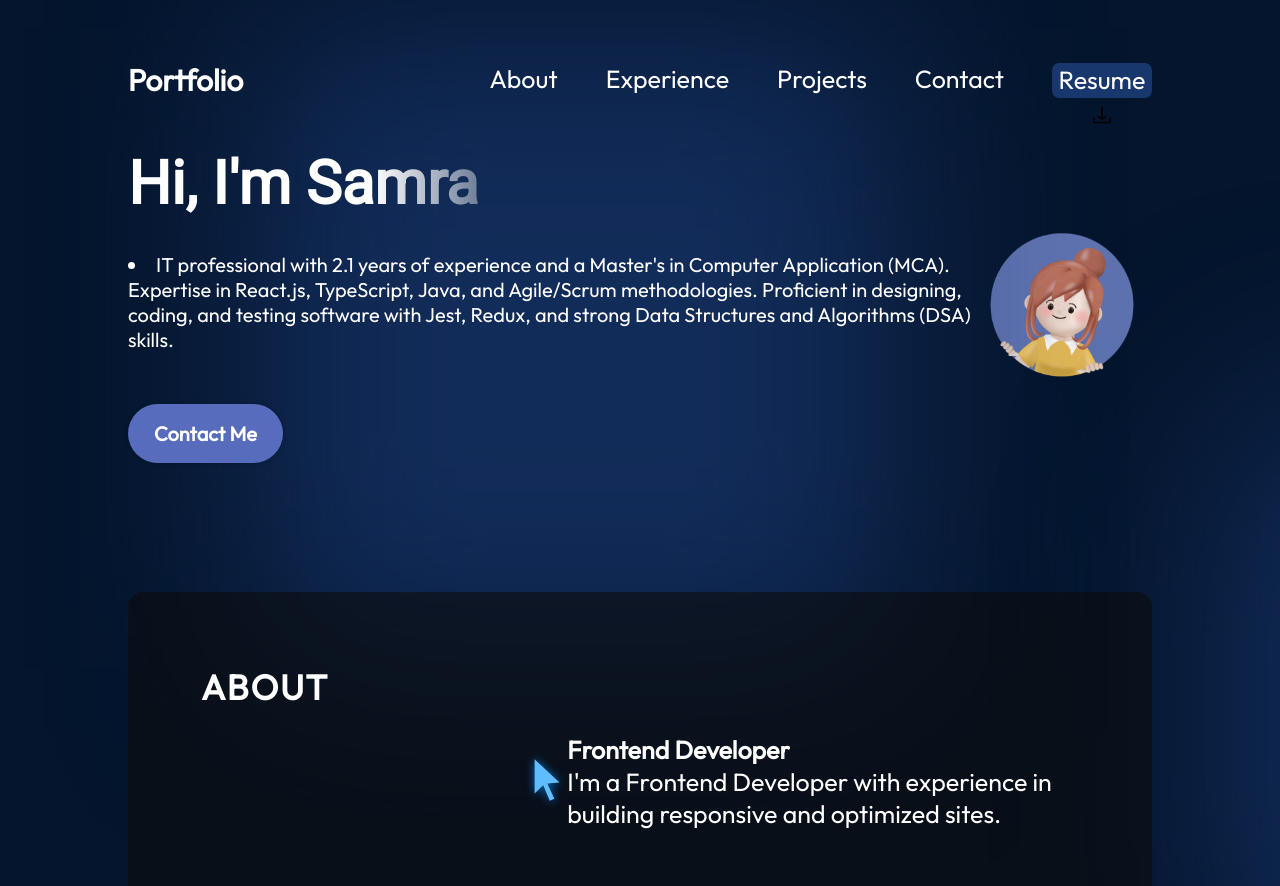
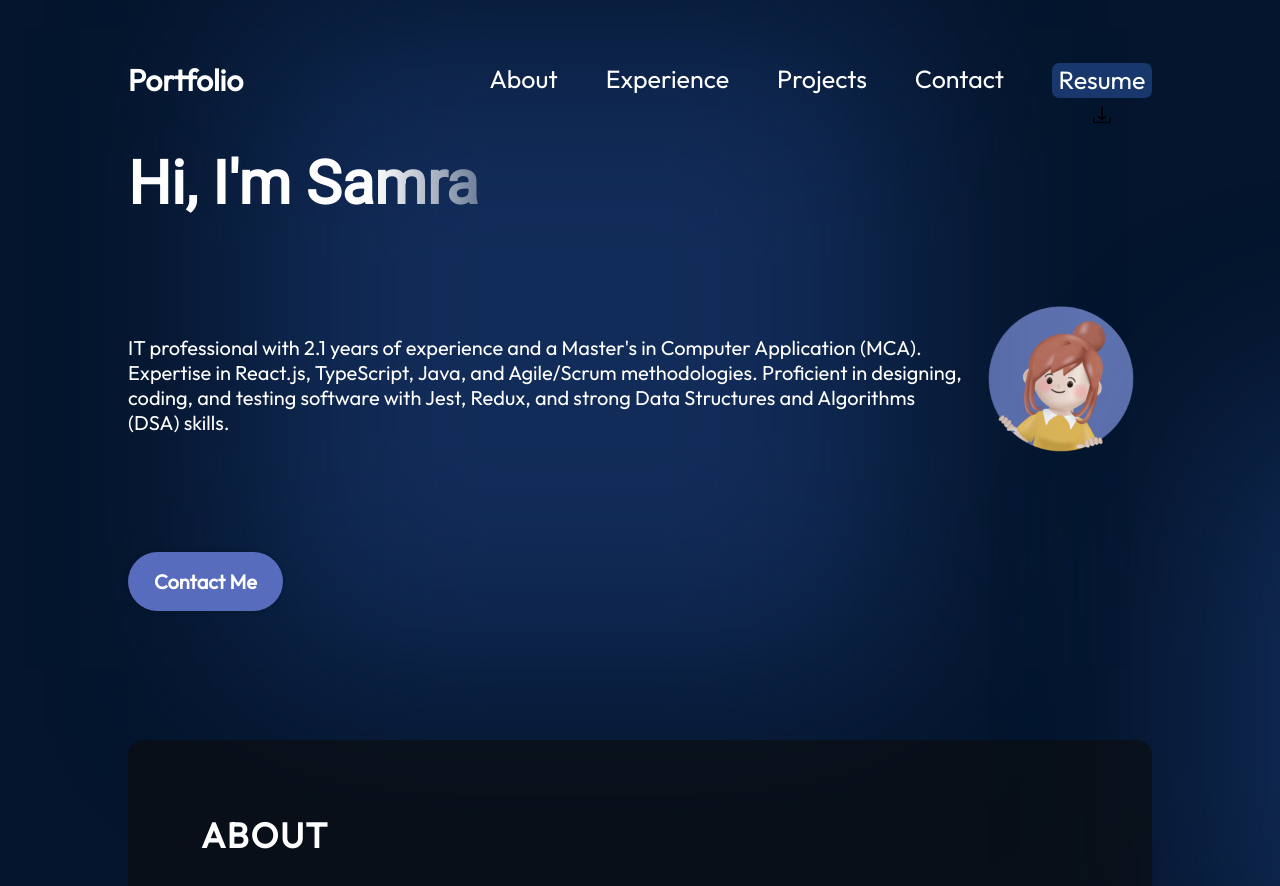
Before and after one commit to azharisamra/Portfolio, a React (Vite) app: page / in a window 1280 px wide. Shown: the top 886 px of the page. Built offline with nearby package versions, Linux system fonts and the light colour scheme.

Commit message:
alignment changes

```diff
--- a/src/Components/About/About.module.css
+++ b/src/Components/About/About.module.css
@@ -54,7 +54,7 @@
 }
 
 .aboutItem img {
-  margin-right: 38px;
+  margin-right: 137px;
 }
 
 .aboutItem:hover {
--- a/src/Components/Hero/Hero.module.css
+++ b/src/Components/Hero/Hero.module.css
@@ -22,7 +22,7 @@
 .title {
   font-size: 60px;
   font-weight: 900;
-  margin-bottom: 33px;
+  margin-bottom: 116px;
   font-family: var(--font-roboto);
   background: linear-gradient(
     90deg,
@@ -38,9 +38,7 @@
   font-family: var(--font-roboto);
   margin-bottom: 52px;
   list-style: inside;
-  margin-left: ;
-}
-ul {
+  /* margin-left: ; */
   list-style-type: none;
 }
 .contactbtn {
@@ -52,6 +50,7 @@ ul {
   font-weight: 600;
   padding: 17px 26px;
   box-shadow: 0 0 4px 0 rgba(0, 0, 0, 0.25);
+  margin-top: 65px
 }
 
 .HeroImg {
```
